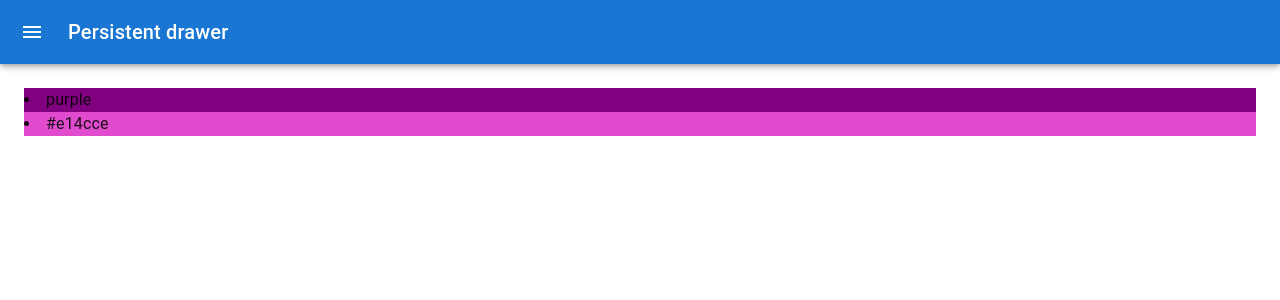
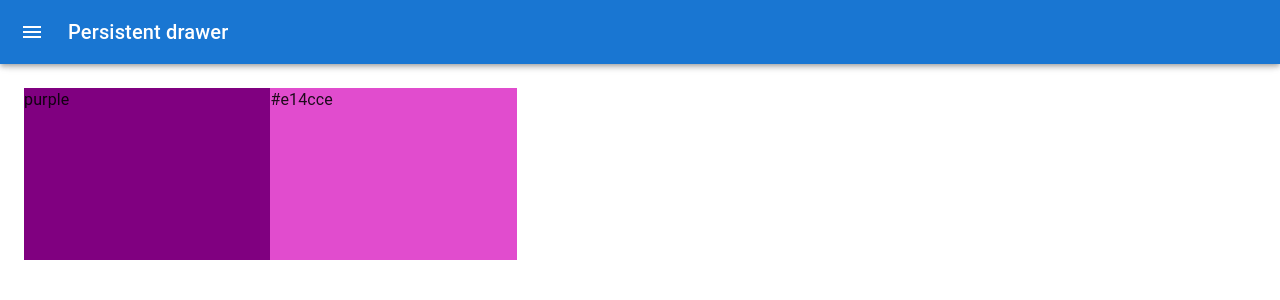
Before and after one commit to jatin-vashisht/My-Color-App, a React (Create React App) app: page /palette/new in a window 1280 px wide. Shown: the top 300 px of the page. Built offline with nearby package versions, Linux system fonts and the light colour scheme.

Commit message:
Added DraggableColorBox

```diff
--- /dev/null
+++ b/src/DraggableColorBox.js
@@ -0,0 +1,22 @@
+import React from 'react'
+import { makeStyles } from 'tss-react/mui'
+
+export default function DraggableColorBox({ color }) {
+  const useStyles = makeStyles()(theme => ({
+    root: {
+      width: '20%',
+      height: '25%',
+      margin: '0 auto',
+      display: 'inline-block',
+      position: 'relative',
+      cursor: 'pointer',
+      marginBottom: '-3.5px',
+    }
+  }))
+  const {classes} = useStyles()
+  return (
+    <div className={classes.root} style={{backgroundColor: color}}>
+      {color}
+    </div>
+  )
+}
--- a/src/NewPaletteForm.js
+++ b/src/NewPaletteForm.js
@@ -14,6 +14,7 @@
 import ChevronLeftIcon from '@mui/icons-material/ChevronLeft';
 import { ChromePicker } from 'react-color'
 import rgbHex from "rgb-hex";
+import DraggableColorBox from './DraggableColorBox';
 
 
 const drawerWidth = 400;
@@ -21,6 +22,7 @@
 const Main = styled('main', { shouldForwardProp: (prop) => prop !== 'open' })(
   ({ theme, open }) => ({
     flexGrow: 1,
+    height: 'calc(100vh - 64px)',
     padding: theme.spacing(3),
     transition: theme.transitions.create('margin', {
       easing: theme.transitions.easing.sharp,
@@ -135,7 +137,7 @@
       <Main open={open}>
         <DrawerHeader />
         {colors.map(color => (
-          <li style={{backgroundColor: color}}>{color}</li>
+          <DraggableColorBox color={color} />
         ))}
       </Main>
     </Box>
```
